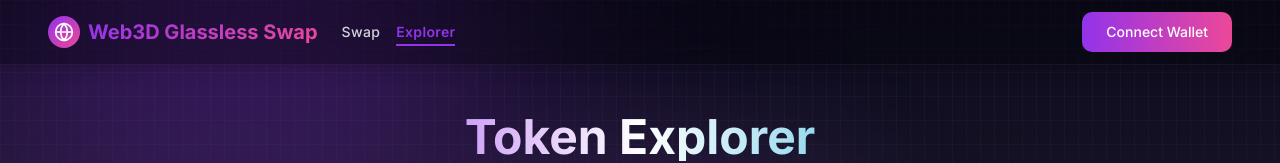
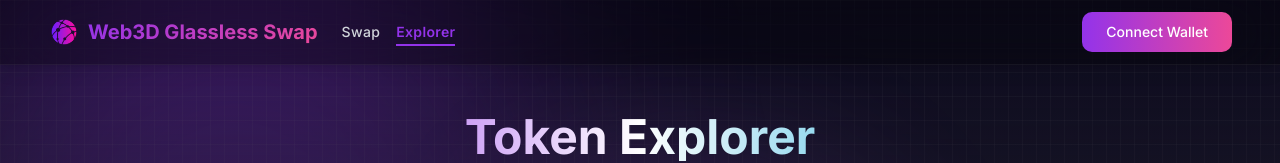
Before and after one commit to mrl006/neon-glass-swap, a React (Vite) app: page /explorer in a window 1280 px wide. Shown: the top 163 px of the page. Built offline with nearby package versions, Linux system fonts and the light colour scheme.

Commit message:
Add logo to the page

```diff
--- a/src/components/Logo.tsx
+++ b/src/components/Logo.tsx
@@ -1,12 +1,20 @@
+
 import React from 'react';
 import { Link } from 'react-router-dom';
-import { Globe } from 'lucide-react';
+
 const Logo = () => {
-  return <Link to="/" className="flex items-center gap-2">
-      <div className="w-8 h-8 bg-gradient-brand rounded-full flex items-center justify-center">
-        <Globe className="w-5 h-5 text-white" />
+  return (
+    <Link to="/" className="flex items-center gap-2">
+      <div className="w-8 h-8 bg-transparent rounded-full flex items-center justify-center">
+        <img
+          src="/lovable-uploads/51795e6b-e18f-4286-8f11-9b28f751754c.png"
+          alt="Web3D Logo"
+          className="w-full h-full object-contain"
+        />
       </div>
-      <span className="text-xl font-bold gradient-text">Web3D  Glassless Swap</span>
-    </Link>;
+      <span className="text-xl font-bold gradient-text">Web3D Glassless Swap</span>
+    </Link>
+  );
 };
+
 export default Logo;
```
Also changed, not shown: public/lovable-uploads/51795e6b-e18f-4286-8f11-9b28f751754c.png (added).
